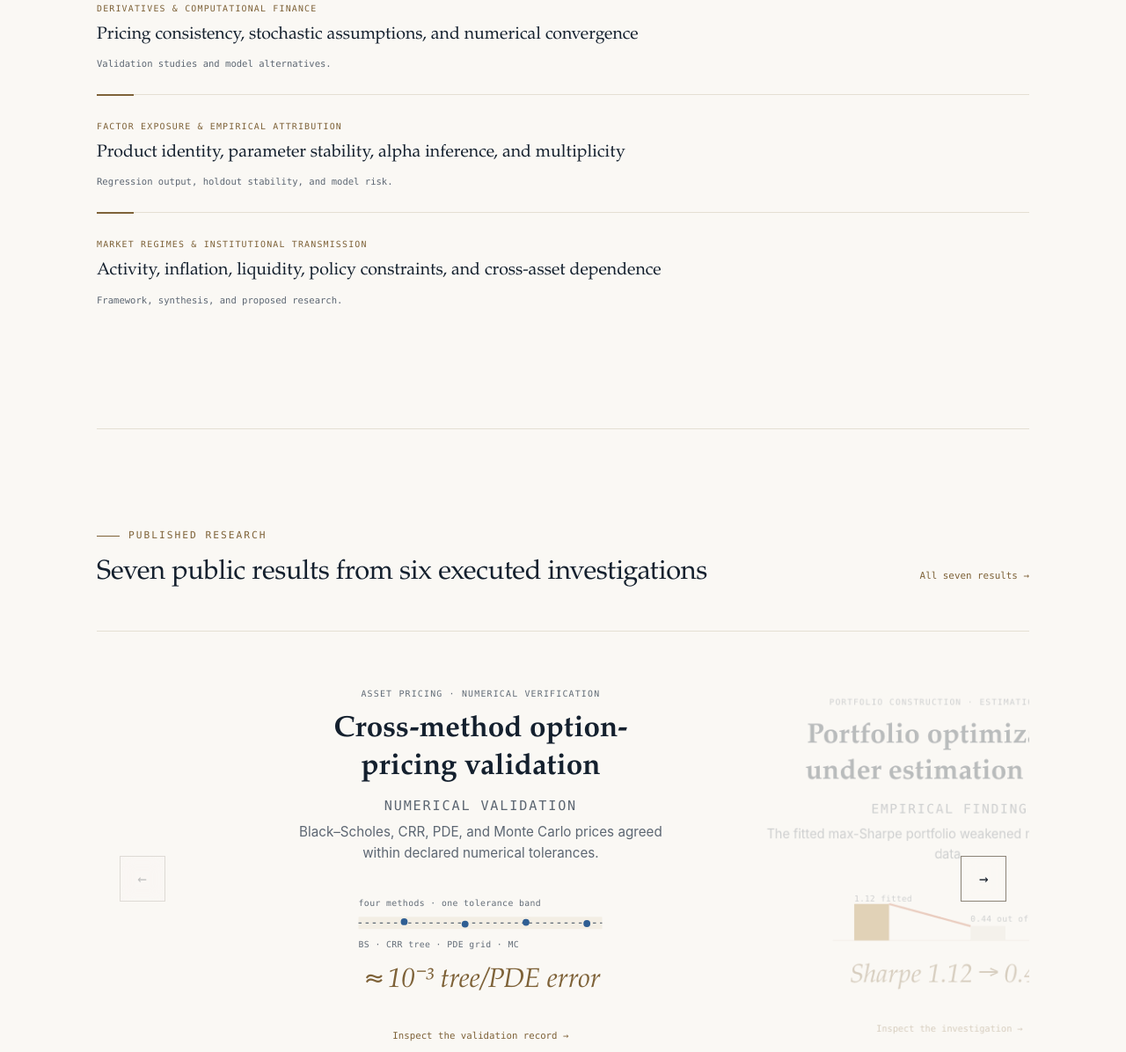
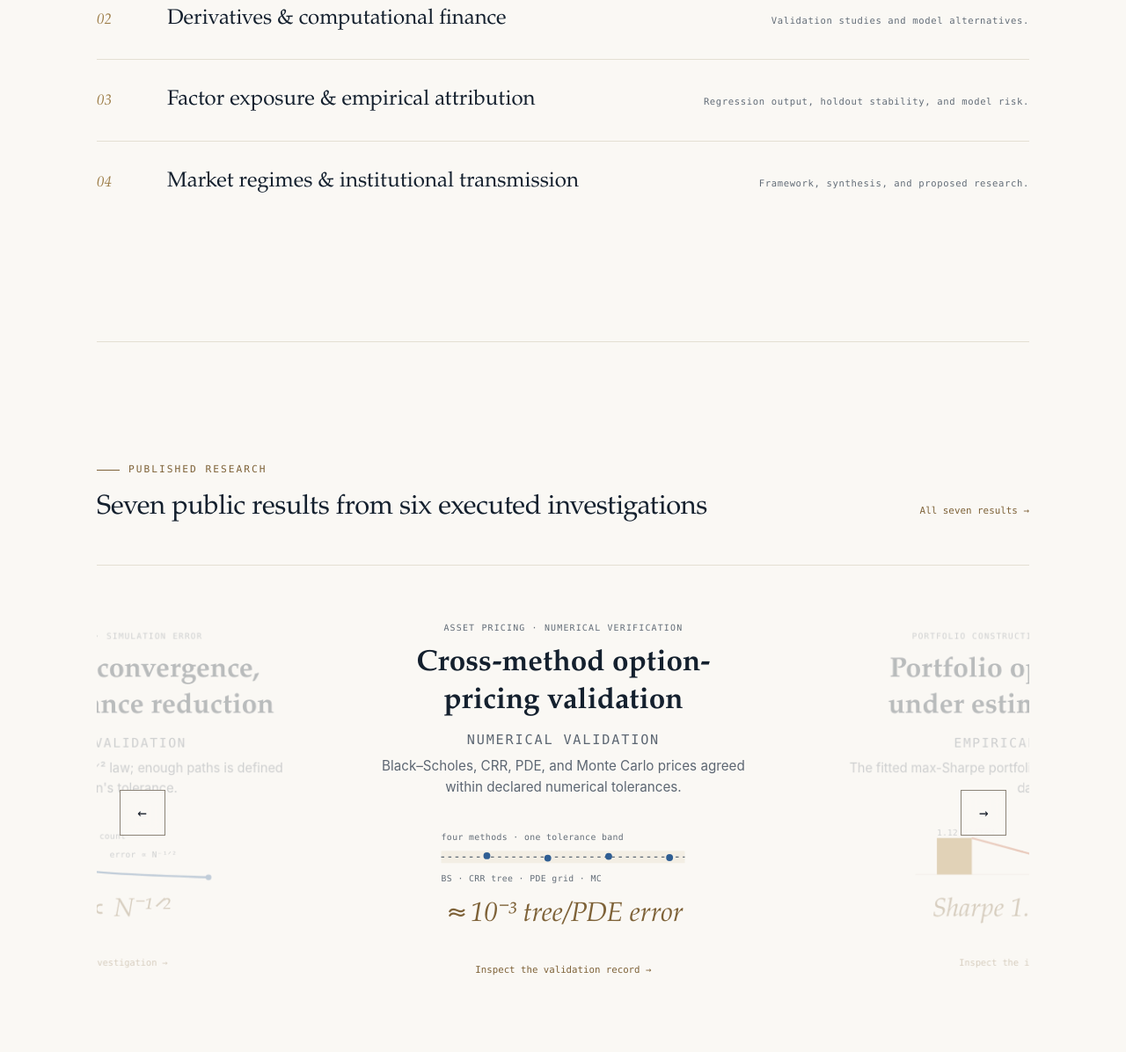
Before and after one commit to kwisniewski-ops/quant-finance-research-lab, a plain HTML site: page app/frontend/index.html in a window 1280 px wide. Shown: the part 1254-2450 px from the top of the page at 88% size. Drawn offline with Linux system fonts and the light colour scheme.

Commit message:
Circular reel; homepage moves to the luxury register
The reel loops: clones of the boundary studies sit at each seam and
the scroller teleports invisibly when it settles on one, so both
directions scroll forever. Teleports never fire mid-gesture (pointer
and touch guards). Arrows no longer disable at the ends.

The homepage practices subtraction: the four domains become a
numbered serif index instead of card rows; the registered-agenda
section collapses to one quiet hairline line; section spacing widens
to a clamp(5rem, 11vw, 8.5rem) scale under a home-only class. Fewer
elements per viewport, more air — the prestige is in what is absent.

Co-Authored-By: Claude Fable 5 <noreply@anthropic.com>

```diff
--- a/app/frontend/css/main.css
+++ b/app/frontend/css/main.css
@@ -588,6 +588,64 @@ hr {
 .finding-card:hover .finding-spark .spark-line,
 .finding-card:hover .finding-spark .spark-line-accent,
 .finding-card:hover .finding-spark .spark-line-negative { stroke-width: 2.4; }
+
+/* ---------- home: the luxury register — fewer things, more air ---------- */
+
+.home .section { padding-top: clamp(5rem, 11vw, 8.5rem); }
+.home .section + .section { margin-top: clamp(5rem, 11vw, 8.5rem); }
+.home .proof-strip { padding: 3.2rem 0 1rem; }
+.home .thesis { margin: clamp(3.5rem, 8vw, 6rem) 0; }
+.home .cta-band { margin-top: clamp(4rem, 9vw, 7rem); }
+
+.domain-index {
+  margin: 2.4rem 0 0;
+  padding: 0;
+  list-style: none;
+}
+.domain-index li { border-top: 1px solid var(--rule); }
+.domain-index a {
+  display: grid;
+  grid-template-columns: 3.4rem minmax(0, 1fr) auto;
+  gap: 1.6rem;
+  align-items: baseline;
+  padding: 1.7rem 0 1.6rem;
+  color: var(--ink);
+  text-decoration: none;
+}
+.domain-index .domain-no {
+  font-family: var(--serif);
+  font-size: 1.05rem;
+  font-style: italic;
+  color: var(--accent-dim);
+}
+.domain-index .domain-name {
+  font-family: var(--serif);
+  font-size: clamp(1.2rem, 1.9vw, 1.5rem);
+  color: var(--navy);
+  transition: color var(--speed) ease;
+}
+.domain-index .domain-tag {
+  font-family: var(--mono);
+  font-size: 0.66rem;
+  letter-spacing: 0.06em;
+  color: var(--faint);
+  text-align: right;
+}
+.domain-index a:hover .domain-name { color: var(--accent); }
+
+.agenda-line {
+  margin: clamp(3.5rem, 8vw, 6rem) 0 0;
+  padding: 1.4rem 0 0;
+  border-top: 1px solid var(--rule);
+  color: var(--muted);
+  font-size: 0.95rem;
+}
+.agenda-line a { font-family: var(--mono); font-size: 0.68rem; text-decoration: none; margin-left: 0.6rem; }
+
+@media (max-width: 700px) {
+  .domain-index a { grid-template-columns: 2.6rem minmax(0, 1fr); }
+  .domain-index .domain-tag { grid-column: 2; text-align: left; margin-top: 0.2rem; }
+}
 
 /* ---------- results reel: center stage with peeking neighbors ---------- */
 
--- a/app/frontend/index.html
+++ b/app/frontend/index.html
@@ -56,7 +56,7 @@
 </script>
 <link rel="alternate" type="application/atom+xml" title="Quantitative Markets &amp; Institutions Lab research" href="feed.xml">
 </head>
-<body>
+<body class="home">
 
 <a class="skip-link" href="#main-content">Skip to main content</a>
 
@@ -103,12 +103,12 @@
     <section class="section" aria-labelledby="research-program">
       <p class="kicker">Research program</p>
       <h2 id="research-program">Four domains, one standard of evidence</h2>
-      <div class="related-grid research-domain-grid" data-reveal>
-        <a href="finding-portfolio-estimation.html"><span>Portfolio construction &amp; market risk</span><strong>Estimation error, diversification, forecast calibration, and stress behavior</strong><em>Findings and their decision boundaries.</em></a>
-        <a href="case-study.html"><span>Derivatives &amp; computational finance</span><strong>Pricing consistency, stochastic assumptions, and numerical convergence</strong><em>Validation studies and model alternatives.</em></a>
-        <a href="finding-factor-etfs.html"><span>Factor exposure &amp; empirical attribution</span><strong>Product identity, parameter stability, alpha inference, and multiplicity</strong><em>Regression output, holdout stability, and model risk.</em></a>
-        <a href="regime-atlas.html"><span>Market regimes &amp; institutional transmission</span><strong>Activity, inflation, liquidity, policy constraints, and cross-asset dependence</strong><em>Framework, synthesis, and proposed research.</em></a>
-      </div>
+      <ol class="domain-index" data-reveal>
+        <li><a href="finding-portfolio-estimation.html"><span class="domain-no">01</span><span class="domain-name">Portfolio construction &amp; market risk</span><span class="domain-tag">Findings and their decision boundaries.</span></a></li>
+        <li><a href="case-study.html"><span class="domain-no">02</span><span class="domain-name">Derivatives &amp; computational finance</span><span class="domain-tag">Validation studies and model alternatives.</span></a></li>
+        <li><a href="finding-factor-etfs.html"><span class="domain-no">03</span><span class="domain-name">Factor exposure &amp; empirical attribution</span><span class="domain-tag">Regression output, holdout stability, and model risk.</span></a></li>
+        <li><a href="regime-atlas.html"><span class="domain-no">04</span><span class="domain-name">Market regimes &amp; institutional transmission</span><span class="domain-tag">Framework, synthesis, and proposed research.</span></a></li>
+      </ol>
     </section>
 
     <section class="section" data-reel aria-labelledby="start-result">
@@ -208,30 +208,7 @@
       </div>
     </section>
 
-    <section class="section" aria-labelledby="active-program">
-      <p class="kicker">Registered research agenda</p>
-      <h2 id="active-program">Open work, registered before the tests run</h2>
-      <div class="arrival-grid" data-reveal>
-        <article class="arrival-item arrival-new">
-          <p class="kicker">Proposed program</p>
-          <h3>Four mechanisms registered before testing</h3>
-          <p>Valuation, liquidity, policy, and transmission—each with a declared baseline and a publication gate.</p>
-          <a href="research-log.html#research-pipeline">Inspect the registered program →</a>
-        </article>
-        <article class="arrival-item">
-          <p class="kicker">Current boundary</p>
-          <h3>No present-state regime classifier</h3>
-          <p>The Atlas maps scenarios and history. It assigns no probabilities and gives no instructions.</p>
-          <a href="regime-atlas.html#atlas-ledger">Review the evidence classification →</a>
-        </article>
-        <article class="arrival-item">
-          <p class="kicker">Versioned record</p>
-          <h3>Failures remain visible</h3>
-          <p>Rejected models stay published, with the evidence that rejected them.</p>
-          <a href="research-log.html">Inspect the research record →</a>
-        </article>
-      </div>
-    </section>
+    <p class="agenda-line" data-reveal>Four mechanisms are registered for testing before any data is seen. <a href="research-log.html#research-pipeline">Inspect the registered program <span aria-hidden="true">→</span></a></p>
 
     <div class="thesis" data-reveal>
       <p class="kicker">Interpretation standard</p>
--- a/app/frontend/js/results-reel.js
+++ b/app/frontend/js/results-reel.js
@@ -1,9 +1,12 @@
 /* ============================================================
-   Results reel — center stage.
-   The current study sits centered with its neighbors peeking,
-   dimmed, at both edges. Arrows flank the stage at mid-height;
-   a dash rail below shows one dash per study. Clicking a dimmed
-   neighbor brings it to center instead of following its link.
+   Results reel — center stage, circular.
+   The current study sits centered with neighbors peeking at both
+   edges. The reel loops: a clone of the last study sits before the
+   first and a clone of the first sits after the last; when the
+   scroller settles on a clone it teleports invisibly to the real
+   slide, so both directions scroll forever. Arrows flank the
+   stage; a dash rail below maps the set. Clicking a dimmed
+   neighbor centers it instead of following its link.
    Progressive enhancement: without JS the cards simply stack.
    Honors reduced motion (no scale, instant jumps).
    ============================================================ */
@@ -20,10 +23,10 @@
     if (!scroller) return;
     var cards = Array.prototype.slice.call(scroller.children);
     if (cards.length < 2) return;
+    var N = cards.length;
 
     root.classList.add("reel-ready");
 
-    /* stage wrapper so the arrows can overlay the scroller */
     var stage = document.createElement("div");
     stage.className = "reel-stage";
     scroller.parentNode.insertBefore(stage, scroller);
@@ -37,31 +40,50 @@
       card.classList.remove("reveal", "is-in");
       card.removeAttribute("data-reveal");
       card.setAttribute("aria-roledescription", "slide");
-      card.setAttribute("aria-label", "Result " + (i + 1) + " of " + cards.length);
+      card.setAttribute("aria-label", "Result " + (i + 1) + " of " + N);
     });
 
-    var index = 0;
+    /* circular seam: clone of the last study before the first,
+       clone of the first after the last */
+    function makeClone(source) {
+      var c = source.cloneNode(true);
+      c.setAttribute("aria-hidden", "true");
+      c.setAttribute("data-reel-clone", "");
+      c.removeAttribute("aria-label");
+      Array.prototype.forEach.call(c.querySelectorAll("a, button"), function (el) {
+        el.setAttribute("tabindex", "-1");
+      });
+      return c;
+    }
+    var headClone = makeClone(cards[N - 1]);
+    var tailClone = makeClone(cards[0]);
+    scroller.insertBefore(headClone, cards[0]);
+    scroller.appendChild(tailClone);
+
+    /* positions run 0..N+1; position p shows real study (p-1+N)%N */
+    var slides = [headClone].concat(cards, [tailClone]);
+    function realOf(pos) { return (pos - 1 + N) % N; }
+
+    var pos = 1;          /* current position (may briefly be a clone) */
     var pending = null;
+    var dragging = false;
 
-    function centerOf(card) {
-      return card.offsetLeft + card.offsetWidth / 2;
-    }
+    function centerOf(slide) { return slide.offsetLeft + slide.offsetWidth / 2; }
 
-    function goTo(i, behavior) {
-      var target = Math.max(0, Math.min(cards.length - 1, i));
+    function goToPos(p, behavior) {
+      var target = Math.max(0, Math.min(slides.length - 1, p));
       pending = target;
       scroller.scrollTo({
-        left: centerOf(cards[target]) - scroller.clientWidth / 2,
+        left: centerOf(slides[target]) - scroller.clientWidth / 2,
         behavior: behavior || (reduced ? "auto" : "smooth")
       });
     }
 
     function step(dir) {
-      var from = pending === null ? index : pending;
-      goTo(from + dir);
+      var from = pending === null ? pos : pending;
+      goToPos(from + dir);
     }
 
-    /* flanking arrows */
     function makeFlank(dir, label, glyph, cls) {
       var b = document.createElement("button");
       b.type = "button";
@@ -72,10 +94,9 @@
       stage.appendChild(b);
       return b;
     }
-    var prev = makeFlank(-1, "Previous result", "←", "reel-flank--prev");
-    var next = makeFlank(1, "Next result", "→", "reel-flank--next");
+    makeFlank(-1, "Previous result", "←", "reel-flank--prev");
+    makeFlank(1, "Next result", "→", "reel-flank--next");
 
-    /* dash rail + counter */
     var rail = document.createElement("div");
     rail.className = "reel-rail";
     var dashes = cards.map(function (card, i) {
@@ -84,7 +105,7 @@
       d.className = "reel-dash";
       var title = card.querySelector("h3");
       d.setAttribute("aria-label", "Go to result " + (i + 1) + (title ? ": " + title.textContent : ""));
-      d.addEventListener("click", function () { goTo(i); });
+      d.addEventListener("click", function () { goToPos(i + 1); });
       rail.appendChild(d);
       return d;
     });
@@ -94,36 +115,57 @@
     rail.appendChild(counter);
     stage.parentNode.insertBefore(rail, stage.nextSibling);
 
-    /* a click on a dimmed neighbor centers it rather than leaving the page */
-    cards.forEach(function (card, i) {
-      card.addEventListener("click", function (e) {
-        if (i !== index) {
+    /* clicking anything not centered brings it to center; clones
+       always redirect the click into a recenter */
+    slides.forEach(function (slide, p) {
+      slide.addEventListener("click", function (e) {
+        var isClone = slide.hasAttribute("data-reel-clone");
+        if (p !== pos || isClone) {
           e.preventDefault();
-          goTo(i);
+          goToPos(p);
         }
       });
     });
+
+    /* never teleport mid-gesture */
+    ["pointerdown", "touchstart"].forEach(function (ev) {
+      scroller.addEventListener(ev, function () { dragging = true; }, { passive: true });
+    });
+    ["pointerup", "pointercancel", "touchend", "touchcancel"].forEach(function (ev) {
+      window.addEventListener(ev, function () {
+        dragging = false;
+        window.setTimeout(sync, 80);
+      }, { passive: true });
+    });
+
+    function paint(best) {
+      var real = realOf(best);
+      counter.textContent =
+        (real + 1 < 10 ? "0" : "") + (real + 1) + " / " + (N < 10 ? "0" : "") + N;
+      dashes.forEach(function (d, i) {
+        if (i === real) d.setAttribute("aria-current", "true");
+        else d.removeAttribute("aria-current");
+      });
+    }
 
     function sync() {
       var mid = scroller.scrollLeft + scroller.clientWidth / 2;
       var best = 0;
       var bestDist = Infinity;
-      cards.forEach(function (card, i) {
-        var dist = Math.abs(centerOf(card) - mid);
-        if (dist < bestDist) { bestDist = dist; best = i; }
-        card.classList.toggle("is-away", dist > card.offsetWidth * 0.25);
+      slides.forEach(function (slide, p) {
+        var dist = Math.abs(centerOf(slide) - mid);
+        if (dist < bestDist) { bestDist = dist; best = p; }
+        slide.classList.toggle("is-away", dist > slide.offsetWidth * 0.25);
       });
       if (pending === best) pending = null;
-      if (best !== index || !counter.textContent) {
-        index = best;
-        counter.textContent =
-          (index + 1 < 10 ? "0" : "") + (index + 1) + " / " + (cards.length < 10 ? "0" : "") + cards.length;
-        dashes.forEach(function (d, i) {
-          if (i === index) d.setAttribute("aria-current", "true");
-          else d.removeAttribute("aria-current");
-        });
-        prev.disabled = index === 0;
-        next.disabled = index === cards.length - 1;
+      if (best !== pos || !counter.textContent) {
+        pos = best;
+        paint(best);
+      }
+      /* settled on a clone → jump to its real twin, invisibly */
+      if (!dragging && pending === null && bestDist < 6) {
+        if (best === 0) { pos = N; goToPos(N, "auto"); pending = null; }
+        else if (best === slides.length - 1) { pos = 1; goToPos(1, "auto"); pending = null; }
       }
     }
 
@@ -131,8 +173,6 @@
     scroller.addEventListener("scroll", function () {
       if (ticking) return;
       ticking = true;
-      /* rAF for visible tabs; the timer covers hidden/throttled tabs where
-         rAF never fires (whichever runs first does the work) */
       var settle = function () {
         if (!ticking) return;
         ticking = false;
@@ -148,9 +188,10 @@
     });
 
     window.addEventListener("resize", function () {
-      goTo(index, "auto");
+      goToPos(pos, "auto");
     });
 
+    goToPos(1, "auto");
     sync();
   }
 
```
